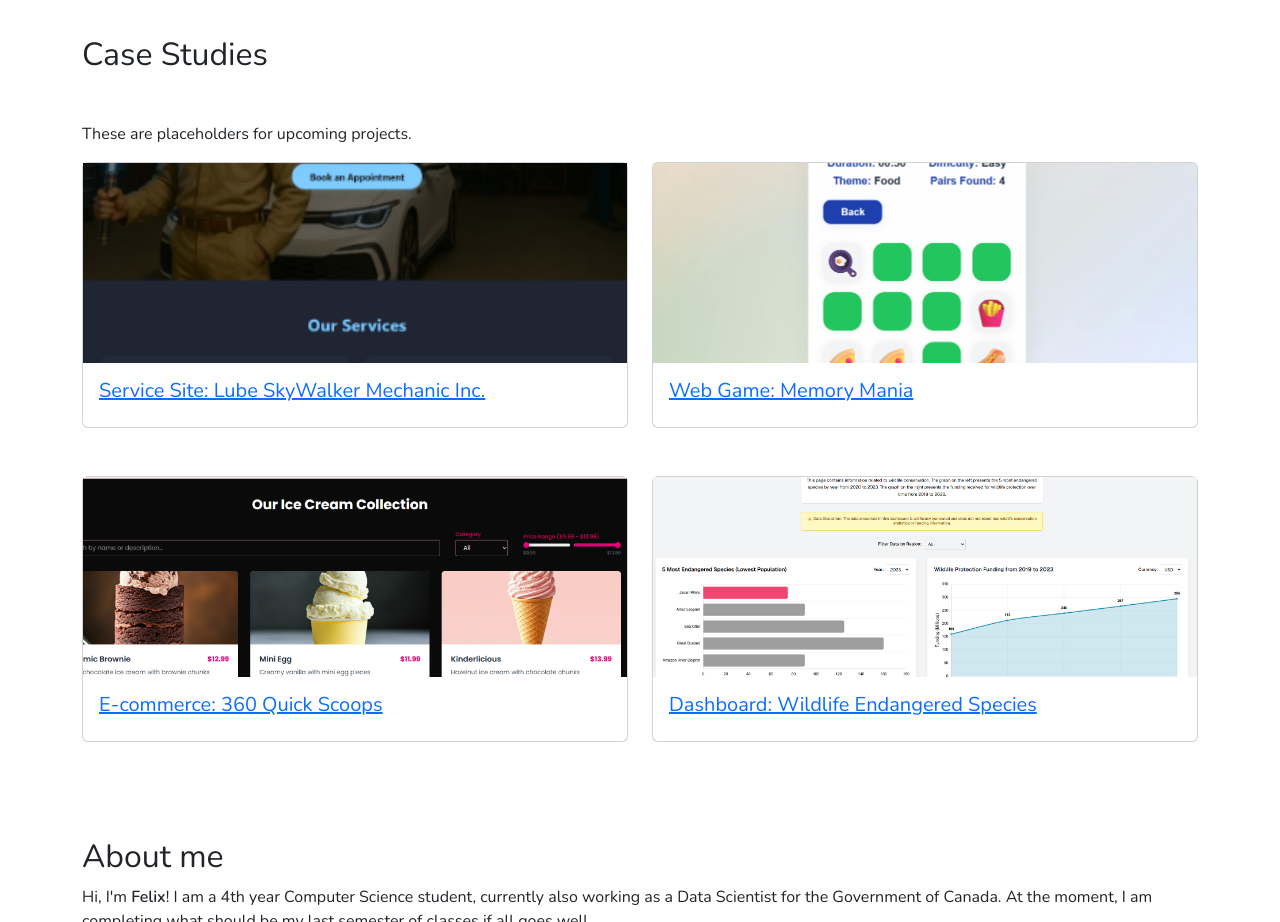
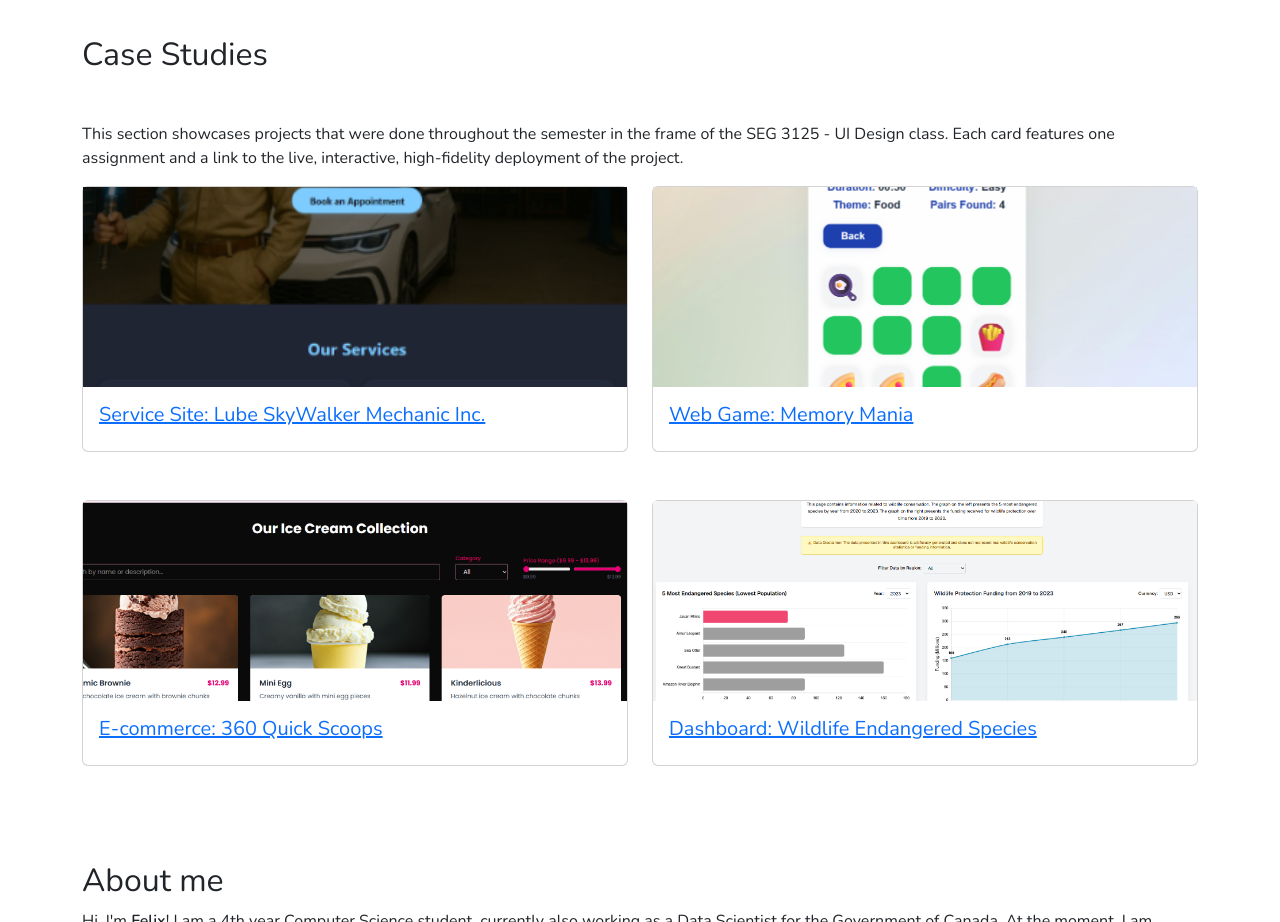
Before and after one commit to falla055/seg3125portfolio.github.io, a plain HTML site: page index.html in a window 1280 px wide. Shown: the part 820-1742 px from the top of the page. Drawn offline with nearby package versions, Linux system fonts and the light colour scheme.

Commit message:
Update index.html

```diff
--- a/index.html
+++ b/index.html
@@ -67,7 +67,7 @@
 <!-- Case Studies -->
 <section class="container my-5" id="case-studies">
     <h2 class="mb-5">Case Studies</h2>
-    <p>These are placeholders for upcoming projects.</p>
+    <p>This section showcases projects that were done throughout the semester in the frame of the SEG 3125 - UI Design class. Each card features one assignment and a link to the live, interactive, high-fidelity deployment of the project.</p>
     <div class="row">
       <div class="col-md-6 mb-5">
         <div class="card case-study">
```
